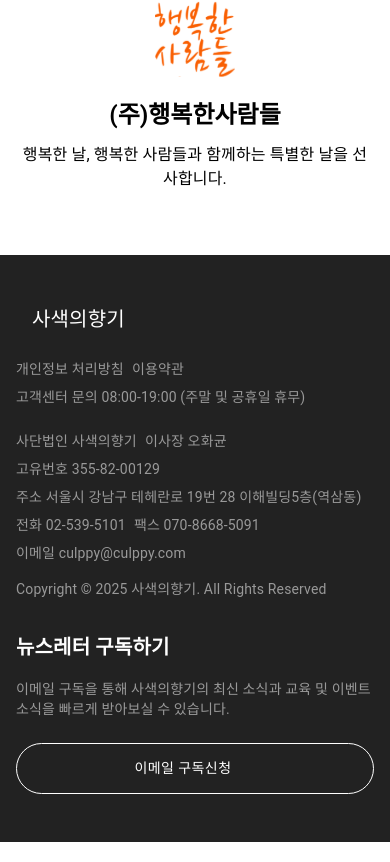
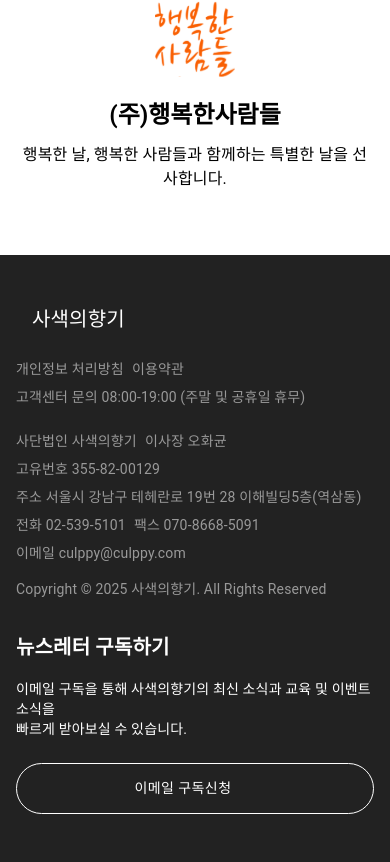
Before and after one commit to Moazam05/ui-test, a React (Vite) app: page / in a window 390 px wide. Shown: the part 6216-7078 px from the top of the page. Built offline with nearby package versions, Linux system fonts and the light colour scheme; some icons are missing.

Commit message:
mobile responsive

```diff
--- a/src/components/Footer/index.jsx
+++ b/src/components/Footer/index.jsx
@@ -5,9 +5,6 @@
   Container,
   Grid,
   Button,
-  TextField,
-  IconButton,
-  Divider,
   useMediaQuery,
 } from "@mui/material";
 import { useTheme } from "@mui/material/styles";
@@ -21,9 +18,16 @@
   return (
     <Box sx={{ bgcolor: "#222222", color: "white", py: 6 }}>
       <Container maxWidth="lg">
-        <Grid container spacing={4}>
+        <Box
+          sx={{
+            display: "flex",
+            flexDirection: isMobile ? "column" : "row",
+            justifyContent: "space-between",
+            gap: 4,
+          }}
+        >
           {/* Left Column - Logo and Company Info */}
-          <Grid item xs={12} md={6}>
+          <Box sx={{ flexBasis: isMobile ? "100%" : "50%" }}>
             <Box sx={{ display: "flex", alignItems: "center", mb: 3 }}>
               <ChatBubbleOutlineIcon sx={{ fontSize: 32, mr: 1 }} />
               <Typography
@@ -113,18 +117,17 @@
             <Typography variant="body2" sx={{ color: "#999", mt: 2 }}>
               Copyright © 2025 사색의향기. All Rights Reserved
             </Typography>
-          </Grid>
+          </Box>
 
           {/* Right Column - Newsletter Subscription */}
-          <Grid
-            item
-            md={6}
+          <Box
             sx={{
+              flexBasis: isMobile ? "100%" : "40%",
               display: "flex",
-              justifyContent: isMobile ? "flex-start" : "space-between",
+              flexDirection: "column",
+              justifyContent: "flex-start",
             }}
           >
-            <Box sx={{ maxWidth: 450, width: "100%" }}>
             <Typography
               variant="h6"
               component="h2"
@@ -132,9 +135,10 @@
             >
               뉴스레터 구독하기
             </Typography>
-              <Typography variant="body2" sx={{ color: "#999", mb: 3 }}>
-                이메일 구독을 통해 사색의향기의 최신 소식과 교육 및 이벤트
-                소식을 빠르게 받아보실 수 있습니다.
+            <Typography variant="body2" sx={{ color: "#fff", mb: 3 }}>
+              이메일 구독을 통해 사색의향기의 최신 소식과 교육 및 이벤트 소식을
+              <br />
+              빠르게 받아보실 수 있습니다.
             </Typography>
 
             <Button
@@ -146,7 +150,8 @@
                 borderRadius: 30,
                 py: 1.5,
                 px: 3,
-                  width: isMobile ? "100%" : "auto",
+                width: isMobile ? "100%" : "80%",
+                alignSelf: "flex-start",
                 "&:hover": {
                   borderColor: "white",
                   backgroundColor: "rgba(255, 255, 255, 0.1)",
@@ -156,8 +161,7 @@
               이메일 구독신청
             </Button>
           </Box>
-          </Grid>
-        </Grid>
+        </Box>
       </Container>
     </Box>
   );
```
Lines whose indentation alone changed are shown as unchanged.
